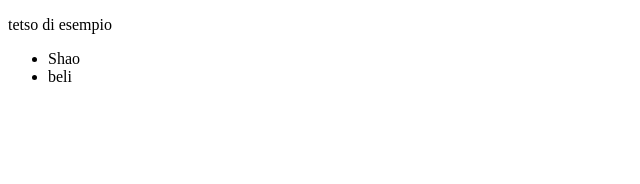
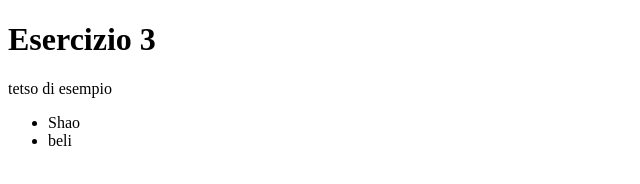
Before and after one commit to Clara-newbie/GIT, a plain HTML site: page git_3/index.html in a window 1280 px wide. Shown: the whole page, without its empty margins (0-640 px from the left). Drawn offline with Linux system fonts and the light colour scheme.

Commit message:
aggiunto h1

```diff
--- a/git_3/index.html
+++ b/git_3/index.html
@@ -6,6 +6,7 @@
     <title>esercizio</title>
   </head>
   <body>
+    <h1>Esercizio 3</h1>
     <p>tetso di esempio</p>
     <ul>
       <li>Shao</li>
```
